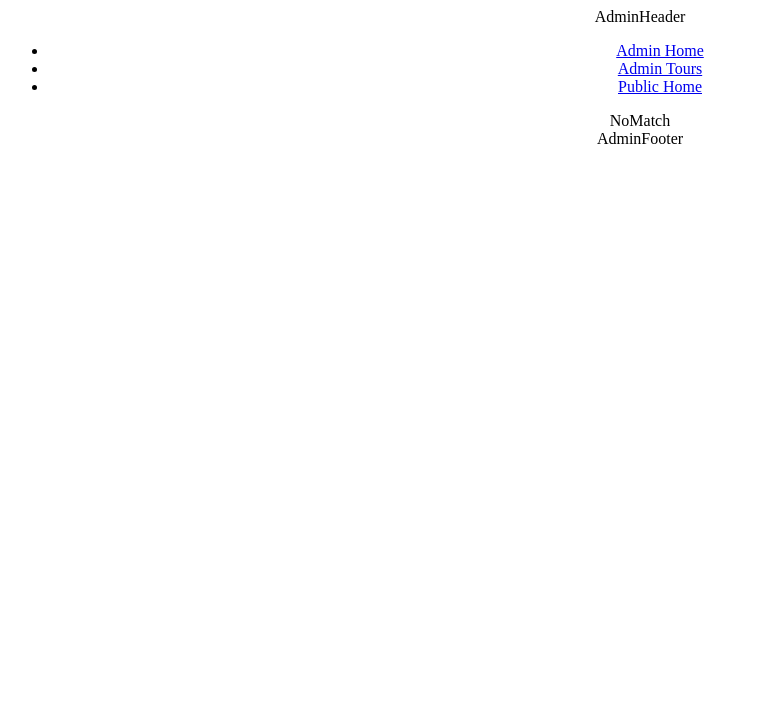
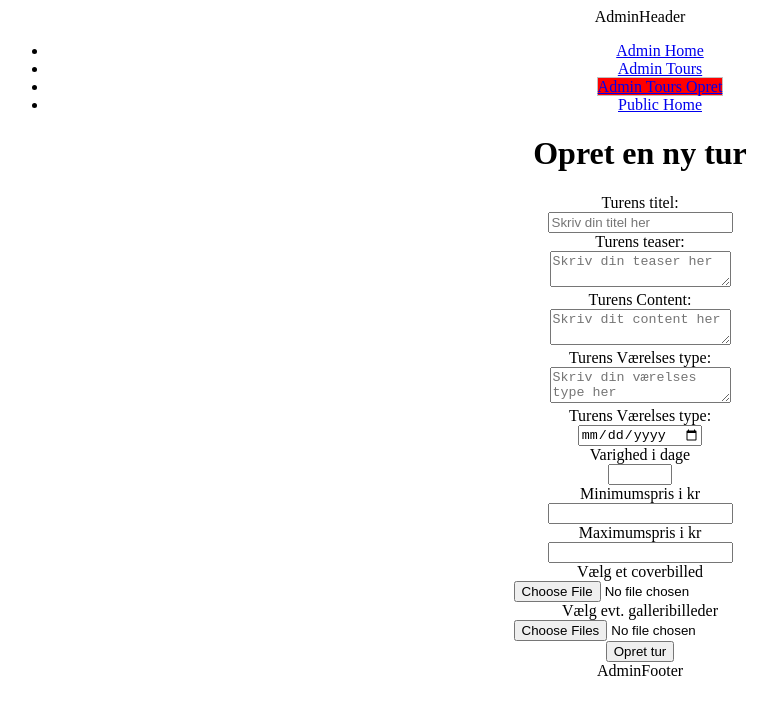
Before and after one commit to JohnnyJones069/postputdelete, a React (Create React App) app: page /admin/admintoursopret in a window 1280 px wide. Shown: the top 714 px of the page, without its empty margins (0-777 px from the left). Built offline with nearby package versions, Linux system fonts and the light colour scheme.

Commit message:
Put - Submit

```diff
--- a/package.json
+++ b/package.json
@@ -11,6 +11,8 @@
     "node-sass": "^7.0.3",
     "react": "^18.2.0",
     "react-dom": "^18.2.0",
+    "react-icons": "^4.4.0",
+    "react-quill": "^2.0.0",
     "react-router-dom": "^6.4.1",
     "react-scripts": "5.0.1",
     "sass": "^1.55.0",
--- a/src/App.jsx
+++ b/src/App.jsx
@@ -13,6 +13,7 @@ import AdminHome from './admin/AdminHome';
 import AdminTours from './admin/AdminTours';
 import LogIn from './admin/LogIn';
 import NoMatch from './admin/NoMatch';
+import AdminToursCreate from './admin/AdminToursCreate';
 
 function App() {
   return (
@@ -33,6 +34,7 @@ function App() {
         <Route path="/admin" element={<AdminLayout />}>
           <Route index element={<AdminHome />} />
           <Route path="admintours" element={<AdminTours />} />
+          <Route path="admintoursopret" element={<AdminToursCreate />} />
           <Route path="*" element={<NoMatch />} />
         </Route>
 
--- a/src/admin/AdminFetch.js
+++ b/src/admin/AdminFetch.js
@@ -1,13 +1,21 @@
 import axios from "axios";
 
-const axiosBase = axios.create({baseURL: 'http://localhost:5099/'})
+const axiosBase = axios.create({ baseURL: "http://localhost:5099/" });
 
+// GET - tag teaser fra API
 export const getToursTeaser = () => {
-    let response = axiosBase.get("tours/teaser/");
-    return response;
-}
+  let response = axiosBase.get("tours/teaser/");
+  return response;
+};
 
+// Delete - slet udvalgt tour
 export const deleteTour = (tourID) => {
-    let response = axiosBase.delete("tours/admin/" + tourID);
-    return response;
-}
+  let response = axiosBase.delete("tours/admin/" + tourID);
+  return response;
+};
+
+//  Post - opret tour
+export const createTour = (newTour) => {
+  let response = axiosBase.post("tours/admin", newTour );
+  return response;
+};
--- a/src/admin/AdminLayout/AdminNavbar.jsx
+++ b/src/admin/AdminLayout/AdminNavbar.jsx
@@ -9,6 +9,7 @@ const AdminNavbar = () => {
             {/* end tilføjet for at ungå at Home er .aktiv konstant */}
             <li><NavLink to="/admin" end>Admin Home</NavLink></li>
             <li><NavLink to="admintours">Admin Tours</NavLink></li>
+            <li><NavLink to="admintoursopret">Admin Tours Opret</NavLink></li>
             <li><NavLink to="/" end>Public Home</NavLink></li>
         </ul>
     </nav>
--- a/src/admin/AdminTours.jsx
+++ b/src/admin/AdminTours.jsx
@@ -1,4 +1,5 @@
 import React, { useState, useEffect } from 'react'
+import { AiFillDelete, AiFillEdit } from 'react-icons/ai';
 
 import { getToursTeaser, deleteTour } from './AdminFetch';
 
@@ -58,7 +59,8 @@ const AdminTours = () => {
                         <h2>{ t.title }</h2>
                         <p>{ new Date( t.traveldate ).toLocaleDateString( "da", { day: "numeric", month: "long", year: "numeric" } ) }</p>
                         <p>{ t.teaser }</p>
-                        <button onClick={ () => handleDelete( t._id, t.title ) }>Slet element</button>
+                        <AiFillDelete size='2em' color='red' title='Delete button' onClick={ () => handleDelete( t._id, t.title ) }/>
+                        <AiFillEdit size='2em' color='blue' title='Edit button' />
                     </div>
                 )
             }
--- /dev/null
+++ b/src/admin/AdminToursCreate.jsx
@@ -0,0 +1,128 @@
+import React, { useState } from 'react'
+
+import { createTour } from './AdminFetch'
+
+
+const AdminToursCreate = () => {
+
+    const [ loading, setLoading ] = useState( false )
+    const [ error, setError ] = useState( false )
+    const [ message, setMessage ] = useState()
+
+
+    const handleSubmit = ( e ) => {
+        e.preventDefault() // Forhindre reload af side
+
+        setLoading( true )
+
+        let formData = new FormData( e.target )
+
+        createTour( formData )
+            .then( ( response ) => {
+                e.target.reset() // Tømmere formularfelterne
+                setMessage("ny tur er oprettet! id nummer: " + response.data._id )
+
+            } )
+            .catch( ( err ) => {
+                setError( true )
+                console.log( err )
+            } )
+            .finally( () => {
+                setLoading( false )
+            } )
+
+    }
+
+
+    return (
+        <div className='AdminToursCreate'>
+
+            <h1>Opret en ny tur</h1>
+
+            {
+                message && <h2>{message}</h2>
+            }
+            <form onSubmit={ handleSubmit }>
+
+                {/* Title */ }
+                <div>
+                    <label htmlFor='inpTitle'>Turens titel:</label>
+                    <br />
+                    <input type="text" name="title" placeholder='Skriv din titel her' id="inpTitle" required />
+                </div>
+
+                {/* Teser */ }
+                <div>
+                    <label htmlFor='inpTeaser'>Turens teaser:</label>
+                    <br />
+                    <textarea name="teaser" placeholder='Skriv din teaser her' id="inpTeaser" required />
+                </div>
+
+
+                {/* Content */ }
+                <div>
+                    <label htmlFor='inpContent'>Turens Content:</label>
+                    <br />
+                    <textarea name="content" placeholder='Skriv dit content her' id="inpContent" required />
+                </div>
+
+                {/* Room Type */ }
+                <div>
+                    <label htmlFor='txtRoom'>Turens Værelses type:</label>
+                    <br />
+                    <textarea name="roomtype" placeholder='Skriv din værelses type her' id="txtRoom" required />
+                </div>
+
+                {/* Travel date */ }
+                <div>
+                    <label htmlFor='inpDate'>Turens Værelses type:</label>
+                    <br />
+                    <input type="date" min={ new Date().toISOString().slice( 0, 10 ) } name="traveldate" id="inpDate" required />
+                </div>
+
+                {/* Duration */ }
+                <div>
+                    <label htmlFor='inpDuration'>Varighed i dage</label>
+                    <br />
+                    <input type="number" name="duration" min="1" max="150" id="inpDuration" required />
+                </div>
+
+                {/* Priceminimum */ }
+                <div>
+                    <label htmlFor='inpPricemin'>Minimumspris i kr</label>
+                    <br />
+                    <input type="number" name="priceminimum" min="0" id="inpPricemaximum" required />
+                </div>
+
+                {/* Pricemaximum */ }
+                <div>
+                    <label htmlFor='inpPricemax'>Maximumspris i kr</label>
+                    <br />
+                    <input type="number" name="pricemaximum" min="0" id="inpPricemax" required />
+                </div>
+
+                {/* image */ }
+                <div>
+                    <label htmlFor='inpImg'>Vælg et coverbilled</label>
+                    <br />
+                    <input type="file" accept='image/*' name="image" id="inpImg" required />
+                </div>
+
+                {/* Gallery */ }
+                <div>
+                    <label htmlFor='inpGallery'>Vælg evt. galleribilleder</label>
+                    <br />
+                    <input type="file" multiple accept='image/*' name="galleryimages" id="inpGallery" />
+                </div>
+
+                <button type='submit'>Opret tur</button>
+
+
+
+
+            </form>
+        </div>
+    )
+}
+
+export default AdminToursCreate
```
Also changed, not shown: 1 other file (tests, documents, lock files or other folders).
